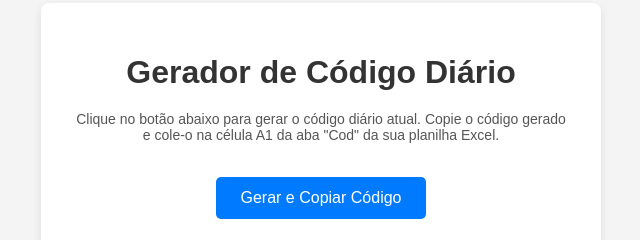
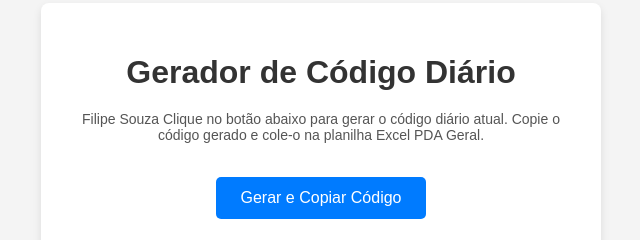
Before and after one commit to tipilipe/gerador, a plain HTML site: page gerador.html in a window 1280 px wide. Shown: the part 228-468 px from the top of the page, 319-959 px from the left. Drawn offline with Linux system fonts and the light colour scheme.

Commit message:
Gerador.html

```diff
--- a/gerador.html
+++ b/gerador.html
@@ -66,12 +66,13 @@
     <div class="container">
         <h1>Gerador de Código Diário</h1>
         <p class="instructions">
+            Filipe Souza
             Clique no botão abaixo para gerar o código diário atual.
-            Copie o código gerado e cole-o na célula A1 da aba "Cod" da sua planilha Excel.
+            Copie o código gerado e cole-o na planilha Excel PDA Geral.
         </p>
         <button onclick="gerarECopiarCodigo()">Gerar e Copiar Código</button>
         <div id="codigoGerado">
-            Seu código aparecerá aqui
+            Código diário aparecerá aqui
         </div>
     </div>
 
```
